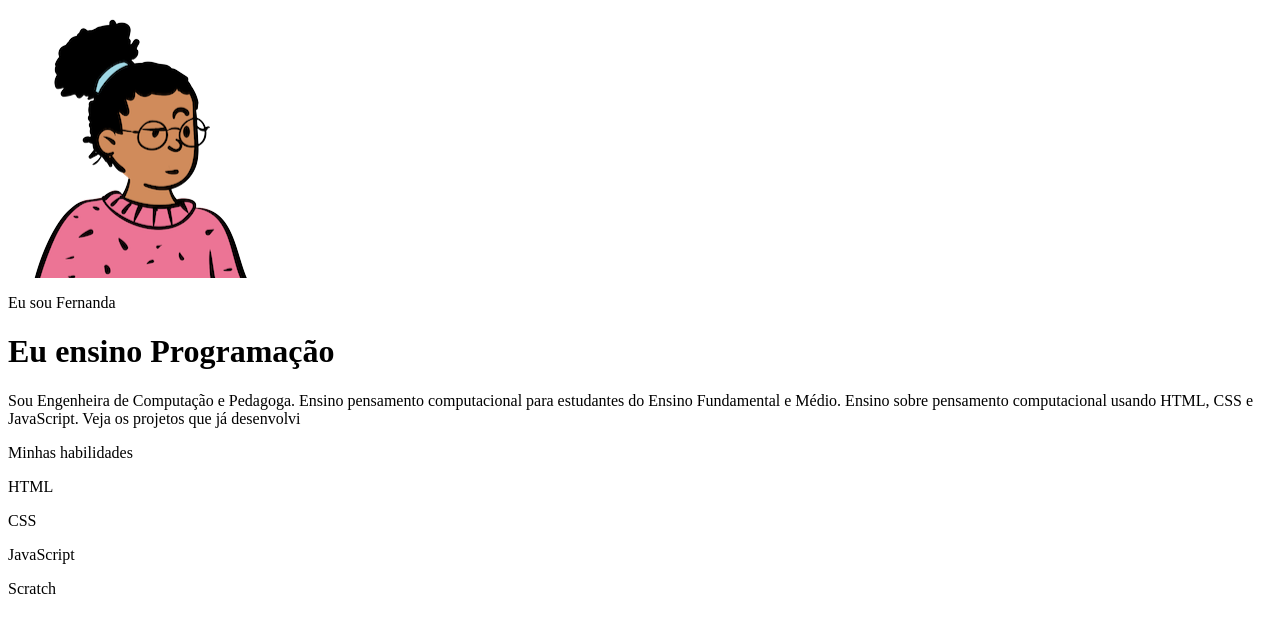
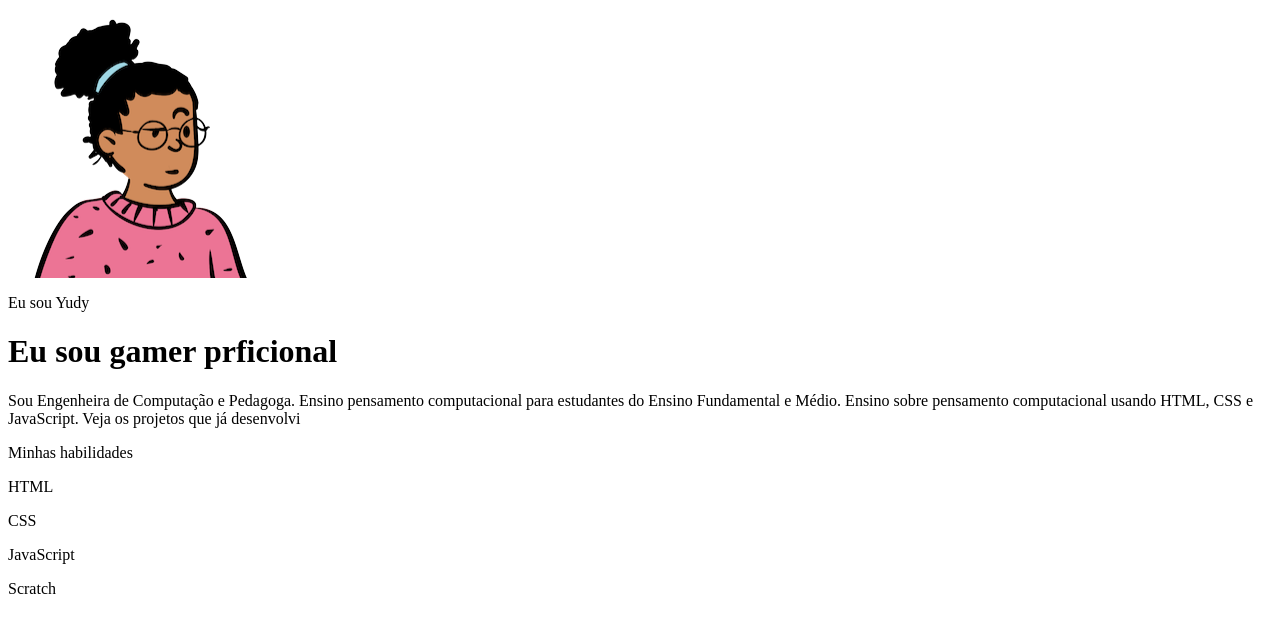
Before and after one commit to SANPYO777/repositorio-aguita, a plain HTML site: page imagens (1)/index.html in a window 1280 px wide. Drawn offline with Linux system fonts and the light colour scheme; files whose address does not match are found by name.

Commit message:
24/04/2025

```diff
--- a/imagens (1)/index.html
+++ b/imagens (1)/index.html
@@ -3,8 +3,8 @@
   <body>
   <header class="container">
     <img src="img/avatar-perfil.png" alt="avatar da Fernanda" srcset="" />
-    <p>Eu sou Fernanda</p>
-    <h1>Eu ensino Programação</h1>
+    <p>Eu sou Yudy</p>
+    <h1>Eu sou gamer prficional</h1>
     <p>
       Sou Engenheira de Computação e Pedagoga. Ensino pensamento computacional
       para estudantes do Ensino Fundamental e Médio. Ensino sobre pensamento
```
